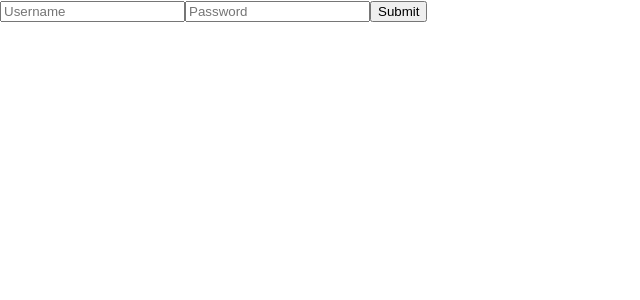
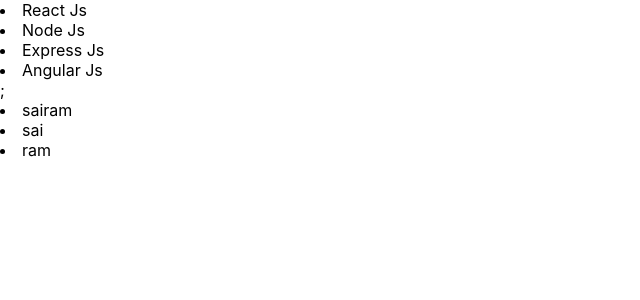
Before and after one commit to Sairam-04/ReactJS, a React (Create React App) app: page / in a window 1280 px wide. Shown: the top 300 px of the page, without its empty margins (0-640 px from the left). Built offline with nearby package versions, Linux system fonts and the light colour scheme.

Commit message:
Added Filter and Map function

```diff
--- a/src/App.js
+++ b/src/App.js
@@ -9,6 +9,8 @@
 import Use_Effect from './components/Use_Effect';
 import OnChangeHandler from './components/OnChangeHandler'
 import Form_Submission from './components/Form_Submission';
+import Mapfunction from "./components/Mapfunction"
+import Filterfunction from "./components/Filterfunction";
 
 const App = () =>{
   const [data, setData] = useState("Hello from App.js")
@@ -22,7 +24,10 @@
       <Event_Listeners />
       <Use_Effect />
       <OnChangeHandler /> */}
-      <Form_Submission />
+      {/* <Form_Submission /> */}
+      <Mapfunction />;
+      <Filterfunction />
+
     </div>
   )
 }
--- /dev/null
+++ b/src/components/Filterfunction.js
@@ -0,0 +1,15 @@
+import React from "react";
+
+function Filterfunction(){
+    const arr = ["sairam", "sai", "ram", "xyz"]
+    const filteredarr = arr.filter(name=> name.includes("a"))
+    return(
+        <div>
+            {
+                filteredarr.map(value => <li>{value}</li>)
+            }
+        </div>
+    )
+}
+
+export default Filterfunction;
--- /dev/null
+++ b/src/components/Mapfunction.js
@@ -0,0 +1,37 @@
+import React from 'react'
+
+function Mapfunction() {
+    const arr = ["React Js", "Node Js", "Express Js","Angular Js"]
+    const arr_obj = [
+        {
+            id:1,
+            title:"React Js",
+        },
+        {
+            id:2,
+            title:"Node Js",
+        },
+        {
+            id:3,
+            title:"Express Js",
+        },
+        {
+            id:4,
+            title:"Angular Js",
+        }
+    ]
+    return(
+        <div>
+            {
+                // arr.map(
+                //     (value, index) => <li key={index}>{value}</li>
+                // )
+                arr_obj.map(
+                    (value) => <li key={value.id}>{value.title}</li>
+                )
+            }
+        </div>
+    )
+}
+
+export default Mapfunction;
```
Also changed, not shown: src/setupTests.js (deleted, +0 -5 lines), src/logo.svg (deleted).
